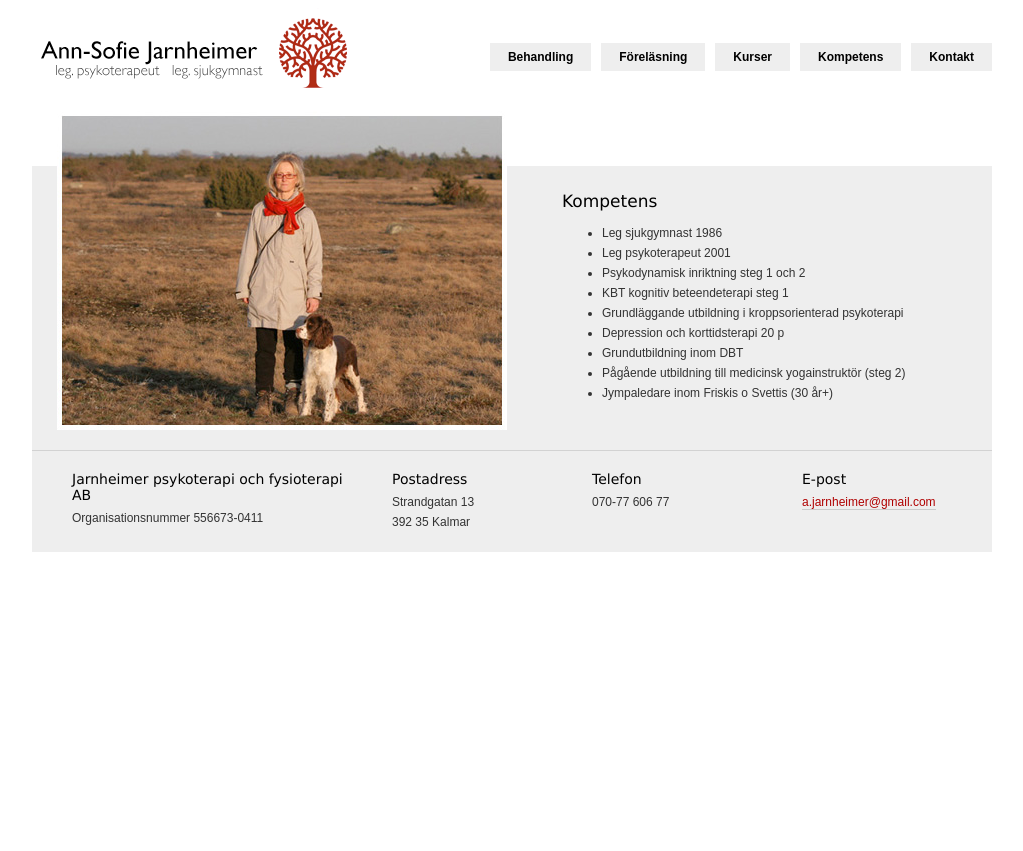
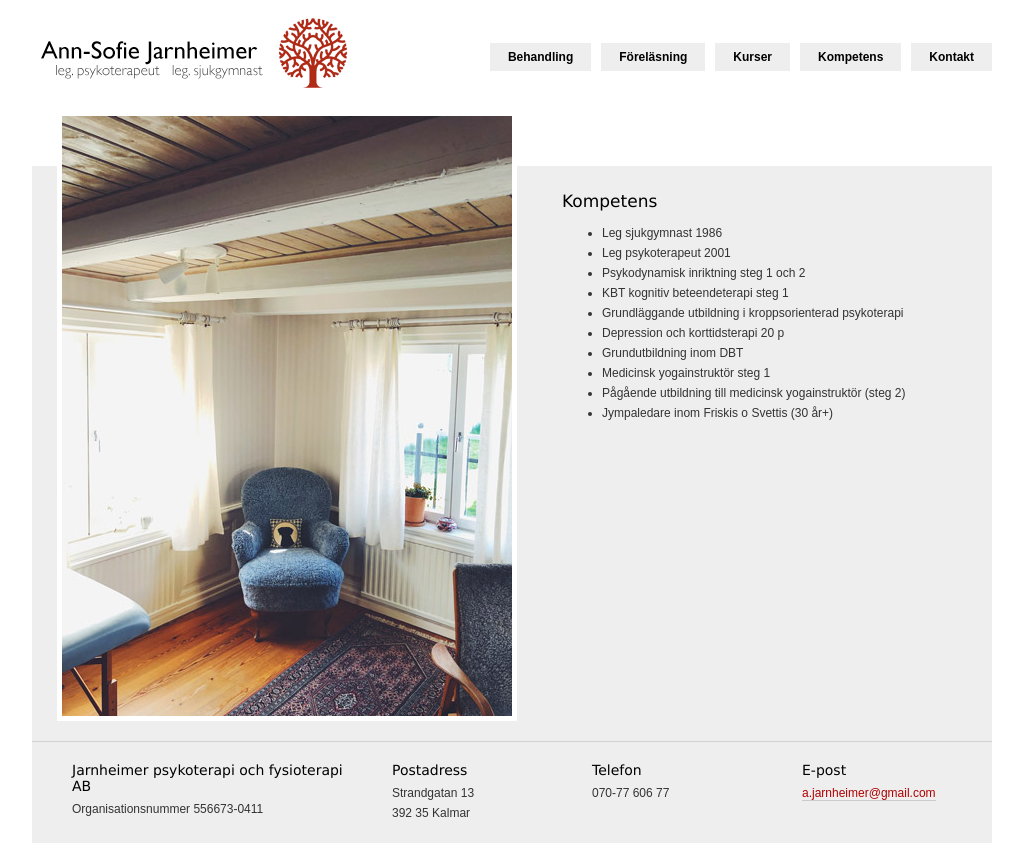
Before and after one commit to jarnheimer/ajarnheimer, a PHP site: page /kompetens.php in a window 1280 px wide. Shown: the whole page, without its empty margins (128-1151 px from the left). Before the commit the page ends 552 px from the top, so only its background shows below. Run offline with PHP 8.4, Linux system fonts and the light colour scheme.

Commit message:
New images

```diff
--- a/behandling.php
+++ b/behandling.php
@@ -5,8 +5,8 @@ $titel = "Ann-Sofie Jarnheimer - Behandling";
 ?>
 <?php include "top.php"; ?>
 
-    <div id="contentMargin"><img src="img/gfx/kontor.png" alt="Ann-Sofie Jarnheimer" width="450" height="675"
-                                 class="portrait">
+    <div id="contentMargin"><img src="img/gfx/behandling.jpg" alt="Ann-Sofie Jarnheimer" width="450" height="600"
+                                 class="portrait" style="border: solid 5px #ffffff">
 
         <div class="columnRight">
             <div class="head">Behandling</div>
--- a/forelasning.php
+++ b/forelasning.php
@@ -5,8 +5,8 @@ $titel = "Ann-Sofie Jarnheimer - F&ouml;rel&auml;sning, utbildning, handledning"
 ?>
 <?php include "top.php"; ?>
 
-    <div id="contentMargin"><img src="img/gfx/fonster.jpg" alt="Ann-Sofie Jarnheimer" width="450" height="675"
-                                 class="portrait">
+    <div id="contentMargin"><img src="img/gfx/kompetens.jpg" alt="Ann-Sofie Jarnheimer" width="450"
+                                 class="portrait" style="border: solid 5px #ffffff">
 
         <div class="columnRight">
             <div class="head">F&ouml;rel&auml;sning, utbildning, handledning</div>
--- a/kompetens.php
+++ b/kompetens.php
@@ -5,8 +5,8 @@ $titel = "Ann-Sofie Jarnheimer - Kompetens";
 ?>
 <?php include "top.php"; ?>
 
-    <div id="contentMargin"><img src="img/gfx/Ann-Sofie_Jarnheimer+Alice.gif" alt="Ann-Sofie Jarnheimer" width="450"
-                                 height="319" class="portrait">
+    <div id="contentMargin"><img src="img/gfx/stol.jpg" alt="Ann-Sofie Jarnheimer" width="450"
+                                 class="portrait" style="border: solid 5px #ffffff">
 
         <div class="columnRight">
             <div class="head">Kompetens</div>
@@ -21,6 +21,7 @@ $titel = "Ann-Sofie Jarnheimer - Kompetens";
                     <li>Grundl&auml;ggande utbildning i kroppsorienterad psykoterapi</li>
                     <li>Depression och korttidsterapi 20 p</li>
                     <li>Grundutbildning inom DBT</li>
+                    <li>Medicinsk yogainstruktör steg 1</li>
                     <li>Pågående utbildning till medicinsk yogainstruktör (steg 2)</li>
                     <li>Jympaledare inom Friskis o Svettis (30 år+)</li>
 
--- a/kurser.php
+++ b/kurser.php
@@ -5,8 +5,8 @@ $titel = "Ann-Sofie Jarnheimer - Kurser";
 ?>
 <?php include "top.php"; ?>
 
-    <div id="contentMargin"><img src="img/gfx/kurs.jpg" alt="Ann-Sofie Jarnheimer" width="450" height="300"
-                                 class="portrait">
+    <div id="contentMargin"><img src="img/gfx/kurser.jpg" alt="Ann-Sofie Jarnheimer" width="450"
+                                 class="portrait"  style="border: solid 5px #ffffff">
 
         <div class="columnRight">
             <div class="head">Kurser</div>
```
Also changed, not shown: kontakt.php (+5 -3 lines), img/gfx/behandling.jpg (added), img/gfx/kompetens.jpg (added), img/gfx/kurser.jpg (added), img/gfx/stol.jpg (added).
